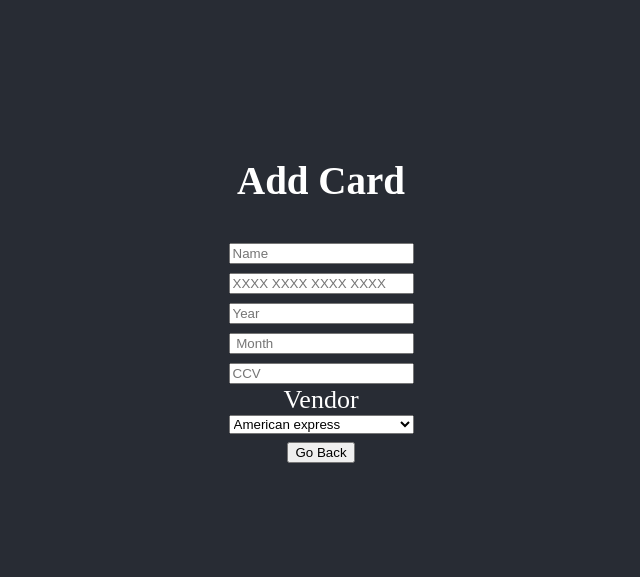
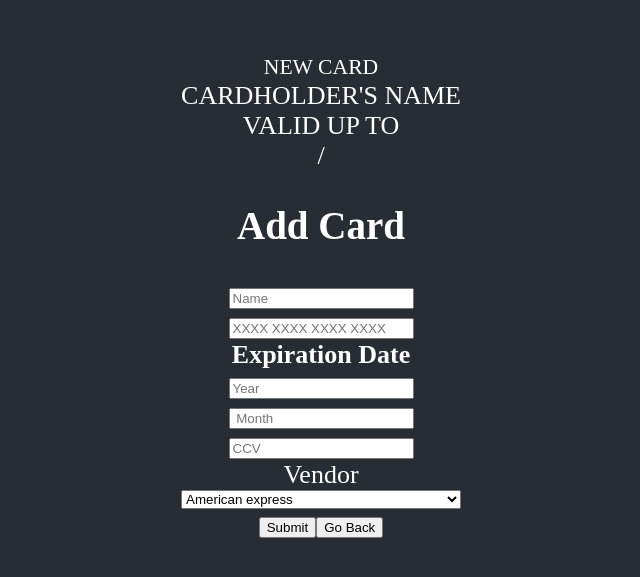
Before and after one commit to awmoha/Projektarbete-react, a React (Create React App) app: page /addCard in a window 1280 px wide. Shown: the part 113-690 px from the top of the page, without its empty margins (319-959 px from the left). Built offline with nearby package versions, Linux system fonts and the light colour scheme.

Commit message:
added input and data for create a new Card

```diff
--- a/src/pages/AddCard.jsx
+++ b/src/pages/AddCard.jsx
@@ -5,7 +5,7 @@ import { useState } from "react";
 
 const cardData = {
   cardName: "",
-  cardnumber: "",
+  cardNumber: "",
   cardMonth: "",
   cardYear: "",
   ccv: "",
@@ -24,38 +24,94 @@ export const AddCard = () => {
   };
   const handleSubmit = (e) => {
     e.preventDefault();
-  }
+  };
 
   return (
-    <div className="label_card">
+    <div>
+      <small>NEW CARD</small>
+
+      <div className="credit-card">
+        <div className="credit-card__logo">{values.bankName}</div>
+
+        <div className="credit-card__number">{values.cardNumber}</div>
+        <span className="credit-ccv">{values.ccv}</span>
+        <div className="credit-card__info">
+          <div className="credit-card__info_name">
+            <div className="credit-card__info_label">CARDHOLDER'S NAME</div>
+            <div value={values.cardName}>{values.cardName}</div>
+          </div>
+
+          <div className="credit-card__info_expiry">
+            <div className="credit-card__info_label">VALID UP TO</div>
+            <div>
+              {" "}
+              {values.cardMonth} / {values.cardYear}
+            </div>
+          </div>
+        </div>
+      </div>
+      <div>
+        <form className="label_card" onSubmit={handleSubmit}>
           <h2>Add Card</h2>
           <label>
-        <input type="" id="" placeholder="Name" />
+            <input
+              type="text"
+              name="cardName"
+              value={values.cardName}
+              onChange={handleChange}
+              placeholder="Name"
+            />
           </label>
           <label>
-        <input type="" id="" placeholder="XXXX XXXX XXXX XXXX" />
+            <input
+              type="number"
+              name="cardNumber"
+              maxLength="16"
+              onChange={handleChange}
+              placeholder="XXXX XXXX XXXX XXXX"
+            />
+          </label>
+          <strong> Expiration Date</strong>
+          <label>
+            <input
+              type="number"
+              name="cardYear"
+              maxLength="2"
+              onChange={handleChange}
+              placeholder="Year"
+            />
           </label>
           <label>
-        <input type="" id="" placeholder="Year" />
+            <input
+              type="number"
+              name="cardMonth"
+              maxLength="2"
+              onChange={handleChange}
+              placeholder=" Month"
+            />
           </label>
           <label>
-        <input type="" id="" placeholder=" Month" />
+            <input
+              type="number"
+              name="ccv"
+              maxLength="3"
+              onChange={handleChange}
+              placeholder="CCV"
+            />
           </label>
-      <label>
-        <input type="" id="" placeholder="CCV" />
-      </label>
-      <label htmlFor="cardNumber">Vendor</label>
-      <select id="americanExpress">
-        <option value="American express" id="americanExpress">
-          American express
-        </option>
-        <option id="visa">Visa</option>
-        <option id="mastercard">Mastercard</option>
+          <label htmlFor="">Vendor</label>
+          <select name="bankName" onChange={handleChange}>
+            <option value="American express">American express</option>
+            <option value="visa">Visa</option>
+            <option value="mastercard">Mastercard</option>
           </select>
           <div>
+            <button>Submit</button>
             <Link to="/">
               <button>Go Back</button>
             </Link>
+          </div>
+        </form>
       </div>
     </div>
   );
```
Lines whose indentation alone changed are shown as unchanged.
